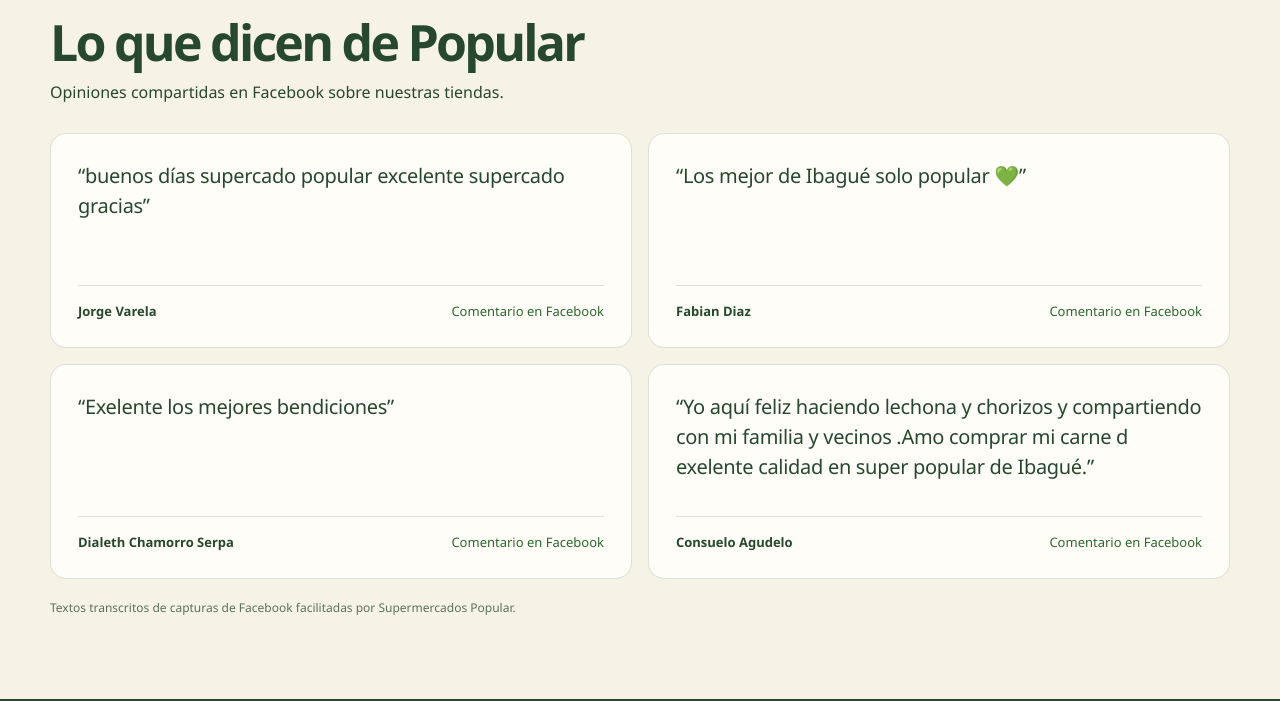
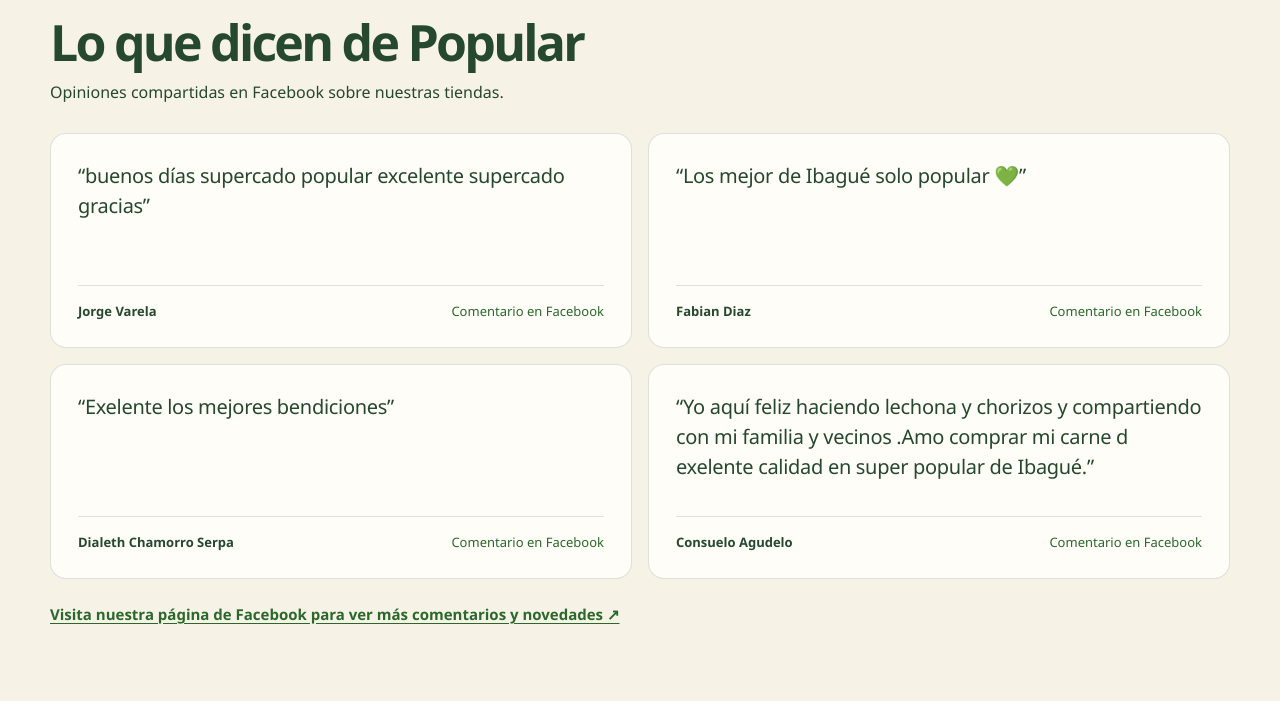
Before and after one commit to jaguz794/pagina_web, a website: page index.html in a window 1280 px wide. Shown: the part 1095-1796 px from the top of the page. Drawn offline with Linux system fonts and the light colour scheme.

Commit message:
Replace review source note with Facebook page link

```diff
--- a/index.html
+++ b/index.html
@@ -80,7 +80,7 @@
 <figcaption><strong>Consuelo Agudelo</strong><span>Comentario en Facebook</span></figcaption>
 </figure>
 </div>
-<p class="reviews-source">Textos transcritos de capturas de Facebook facilitadas por Supermercados Popular.</p>
+<p class="reviews-source"><a href="https://www.facebook.com/SupermercadosPopular" target="_blank" rel="noopener noreferrer">Visita nuestra página de Facebook para ver más comentarios y novedades ↗</a></p>
 </div>
 </section>
     </main>
--- a/styles.css
+++ b/styles.css
@@ -93,7 +93,8 @@ a:focus-visible { outline: 3px solid var(--yellow); outline-offset: 4px; }
 .review figcaption { display: flex; align-items: baseline; justify-content: space-between; flex-wrap: wrap; gap: 5px 12px; padding-top: 16px; border-top: 1px solid var(--line); font-size: 13px; }
 .review figcaption strong { font-weight: 800; }
 .review figcaption span { color: var(--green); }
-.reviews-source { margin: 20px 0 0; font-size: 12px; line-height: 1.5; opacity: .75; }
+.reviews-source { margin: 24px 0 0; font-size: 15px; line-height: 1.5; }
+.reviews-source a { color: var(--green); font-weight: 700; text-underline-offset: 3px; }
 
 .section-heading h1 { margin: 0 0 10px; font-size: clamp(34px, 4vw, 52px); line-height: 1.08; letter-spacing: -.055em; }
 .city-heading h2 { margin: 0; font-size: 29px; letter-spacing: -.05em; }
```
